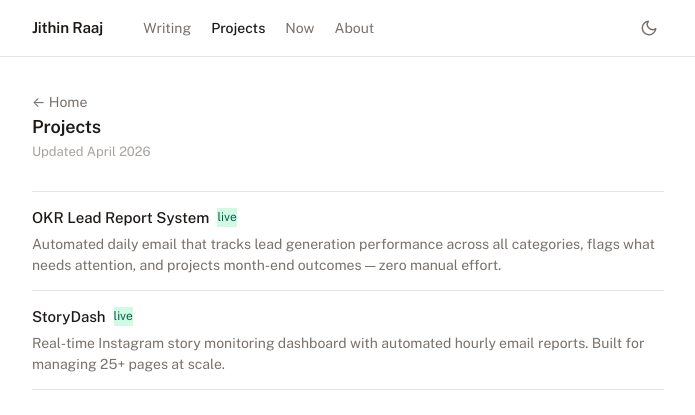
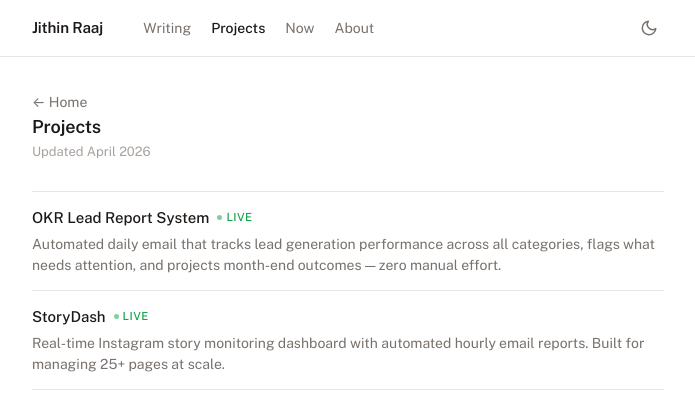
Before and after one commit to jithinrajtk/jithinrajtk.github.io, a Jekyll site: the page built from projects.html, in a window 1280 px wide. Shown: the top 415 px of the page, without its empty margins (292-987 px from the left). Built offline with Jekyll 4.4.1, drawn with Linux system fonts in a browser that asks for light colours; nearby versions of some CDN libraries.

Commit message:
Redesign live tag — pulsing dot, no background, uppercase small text

```diff
--- a/assets/css/main.css
+++ b/assets/css/main.css
@@ -447,10 +447,45 @@ h1, h2, h3, h4, h5, h6 {
   color: var(--border);
 }
 
-.tag--live { background: #d1fae5; color: #065f46; }
-.tag--building { background: #fef3c7; color: #92400e; }
-[data-theme="dark"] .tag--live { background: #064e3b; color: #6ee7b7; }
-[data-theme="dark"] .tag--building { background: #292109; color: #fcd34d; }
+.tag--live {
+  background: none;
+  color: #16a34a;
+  font-size: 0.7rem;
+  font-weight: 500;
+  letter-spacing: 0.04em;
+  text-transform: uppercase;
+  display: inline-flex;
+  align-items: center;
+  gap: 4px;
+}
+
+.tag--live::before {
+  content: '';
+  display: inline-block;
+  width: 5px;
+  height: 5px;
+  border-radius: 50%;
+  background: #16a34a;
+  animation: livepulse 2s ease-in-out infinite;
+}
+
+@keyframes livepulse {
+  0%, 100% { opacity: 1; }
+  50%       { opacity: 0.3; }
+}
+
+.tag--building {
+  background: none;
+  color: #92400e;
+  font-size: 0.7rem;
+  font-weight: 500;
+  letter-spacing: 0.04em;
+  text-transform: uppercase;
+}
+
+[data-theme="dark"] .tag--live  { color: #4ade80; }
+[data-theme="dark"] .tag--live::before { background: #4ade80; }
+[data-theme="dark"] .tag--building { color: #fcd34d; }
 
 .post-footer {
   margin-top: 48px;
```
